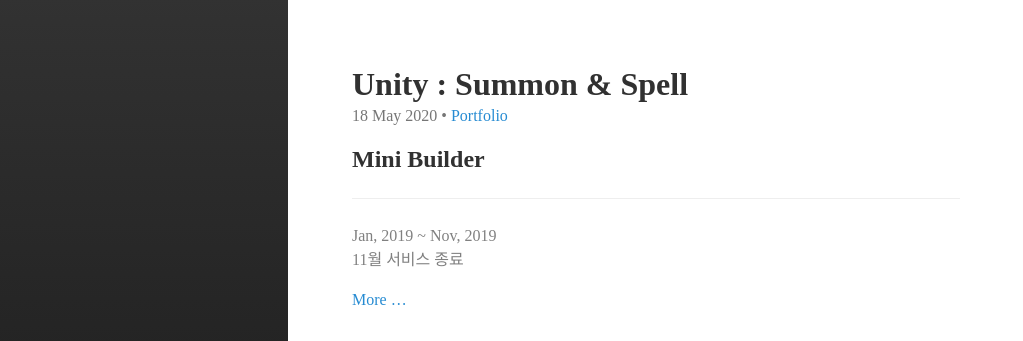
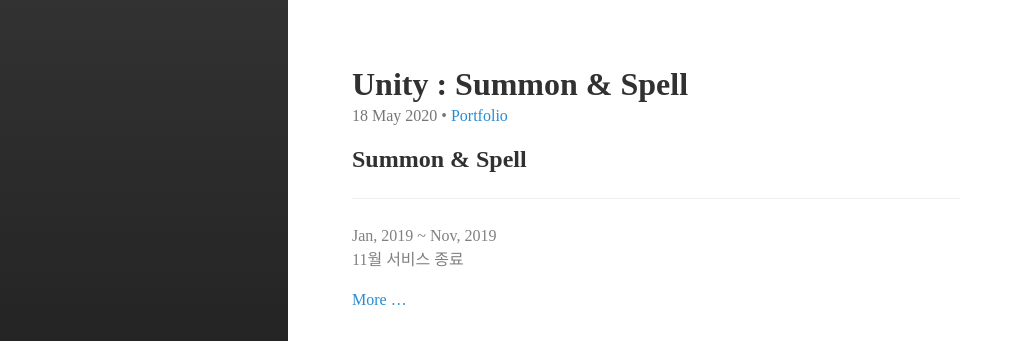
Before and after one commit to lis0517/lis0517.github.io, a Jekyll site: the page built from index.html, in a window 1280 px wide and 900 px high. Shown: the top 341 px of the window, without its empty margins (0-1023 px from the left). Built offline with Jekyll 4.4.1, drawn with Linux system fonts in a browser that asks for light colours; the list of posts is cut into pages by our own code.

Commit message:
Update 2020-05-18-post-Portfolio-SummonAndSpell.md

```diff
--- a/_posts/2020-05-18-post-Portfolio-SummonAndSpell.md
+++ b/_posts/2020-05-18-post-Portfolio-SummonAndSpell.md
@@ -9,7 +9,7 @@ tags:
   - Unity
 ---
 
-## Mini Builder
+## Summon & Spell
 ***
 <span style="color:gray">Jan, 2019 ~ Nov, 2019</span>
 <span style="color:gray">11월 서비스 종료</span>
```
